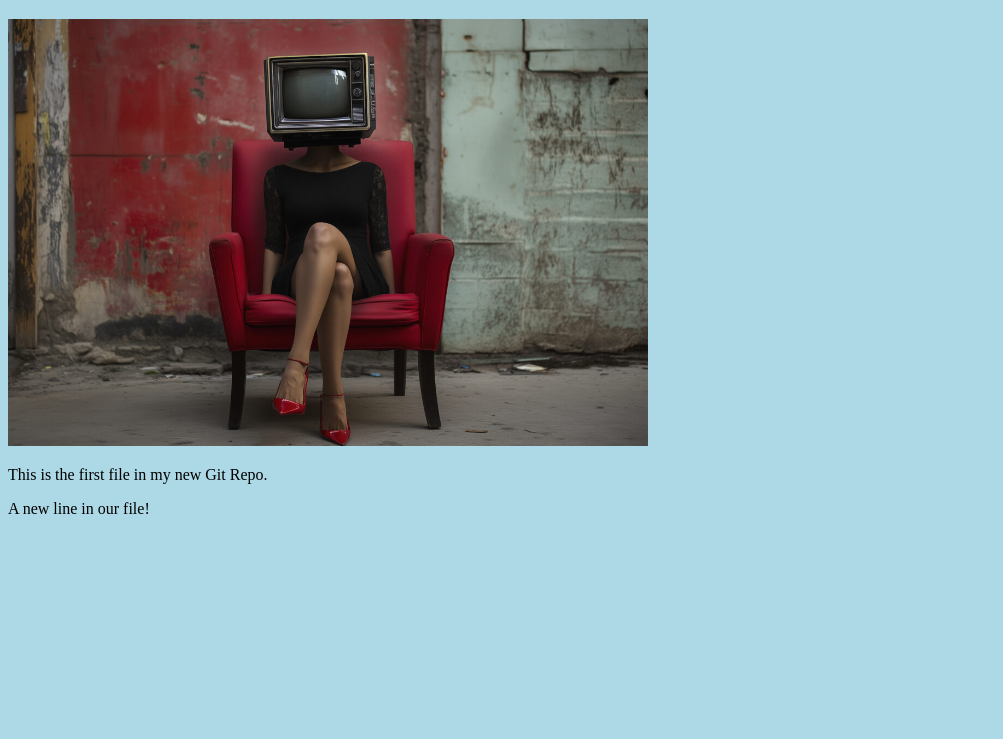
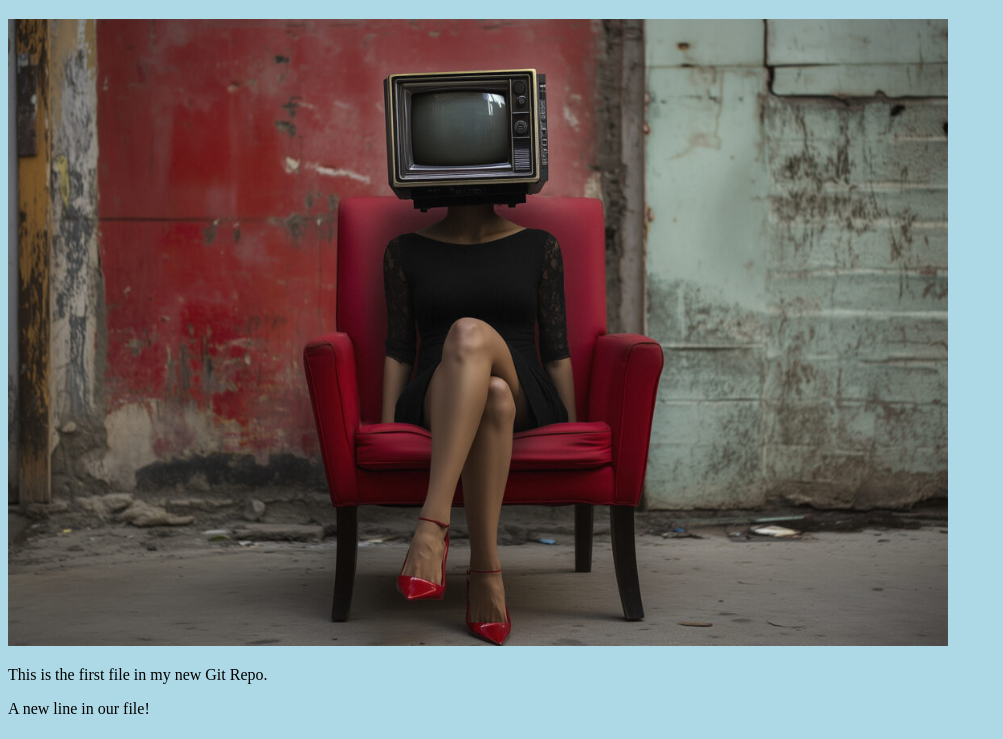
Before and after one commit to sercanbaris/hello-world, a plain HTML site: page index.html in a window 1280 px wide. Shown: the part 61-800 px from the top of the page, without its empty margins (0-1003 px from the left). Drawn offline with Linux system fonts and the light colour scheme.

Commit message:
resized image again

```diff
--- a/index.html
+++ b/index.html
@@ -11,7 +11,7 @@
             <img
                 src="image.jpg"
                 alt="Hello World from Space"
-                style="width: 100%; max-width: 640px"
+                style="width: 100%; max-width: 940px"
             />
         </div>
         <p>This is the first file in my new Git Repo.</p>
```
